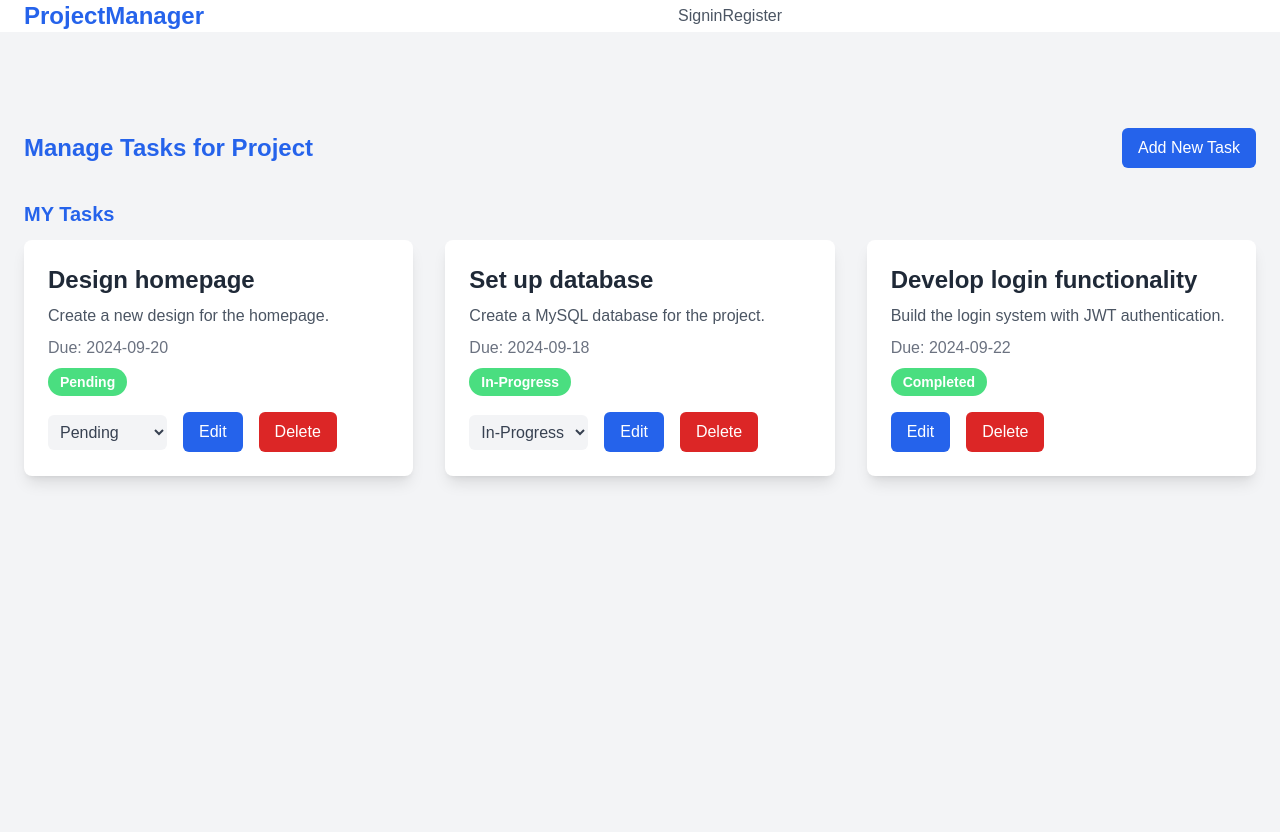
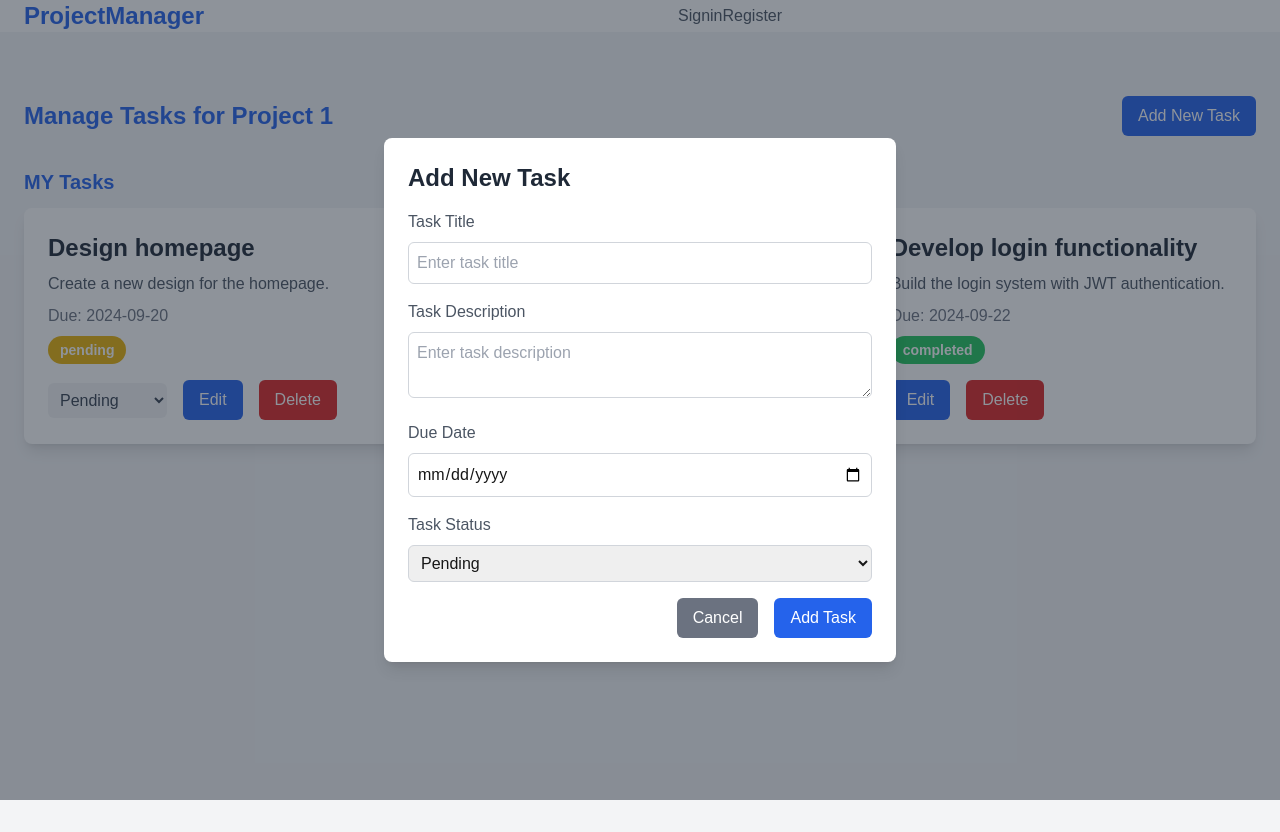
Before and after one commit to NnamaniJohn/project_manager, a Next.js app in the folder client/: page /projects/1/tasks in a window 1280 px wide. Both pictures are taken after a click on the button "Add New Task". After the commit the page ends 800 px from the top, so only its background shows below. Built offline with nearby package versions, Linux system fonts and the light colour scheme.

Commit message:
feat: create, edit and delete task

```diff
--- a/client/src/app/projects/[id]/tasks/page.tsx
+++ b/client/src/app/projects/[id]/tasks/page.tsx
@@ -1,39 +1,99 @@
 'use client';
 
 import React, { useState } from 'react';
+import TaskList from '@/components/task-list';
+import TaskModal from '@/components/task-modal';
+import { Task, TaskStatus } from '@/types';
 
-const tasks = [
+const initialTasks: Task[] = [
   {
     id: 1,
     title: 'Design homepage',
     description: 'Create a new design for the homepage.',
-    status: 'Pending',
+    status: TaskStatus.Pending,
     dueDate: '2024-09-20',
+    projectId: 1,
   },
   {
     id: 2,
     title: 'Set up database',
     description: 'Create a MySQL database for the project.',
-    status: 'In-Progress',
+    status: TaskStatus.InProgress,
     dueDate: '2024-09-18',
+    projectId: 1,
   },
   {
     id: 3,
     title: 'Develop login functionality',
     description: 'Build the login system with JWT authentication.',
-    status: 'Completed',
+    status: TaskStatus.Completed,
     dueDate: '2024-09-22',
+    projectId: 1,
   },
 ];
 
-const TaskManagement = () => {
+const TaskManagement = ({
+    params: {id},
+  }: {
+    params: {
+      id: number;
+  };
+}) => {
+  const [tasks, setTasks] = useState(initialTasks);
+  const [isModalOpen, setIsModalOpen] = useState(false);
+  const [isEditMode, setIsEditMode] = useState(false);
+  const [taskToEdit, setTaskToEdit] = useState<Task | null>(null);
+  const openEditModal = (task: React.SetStateAction<Task | null>) => {
+    setTaskToEdit(task);
+    setIsEditMode(true);
+    setIsModalOpen(true);
+  };
+
+  const addNewTask = () => {
+    setIsEditMode(false);
+    setTaskToEdit(null);
+    setIsModalOpen(true);
+  };
+
+  const saveTask = (taskData: Task) => {
+    if (isEditMode && taskToEdit) {
+      const updatedTasks = tasks.map((task) =>
+        task.id === taskToEdit.id
+          ? { ...task, ...taskData }
+          : task
+      );
+      setTasks(updatedTasks);
+    } else {
+      const newTask = {
+        ...taskData,
+        id: tasks.length + 1,
+        projectId: id,
+      };
+      setTasks([...tasks, newTask]);
+    }
+    setIsModalOpen(false);
+  };
+
+  const deleteTask = (taskId: number) => {
+    setTasks(tasks.filter((task) => task.id !== taskId));
+  };
+
+  const updateStatus = (taskId: number, newStatus: TaskStatus) => {
+    setTasks(
+      tasks.map((task) =>
+        task.id === taskId ? { ...task, status: newStatus } : task
+      )
+    );
+  };
+
   return (
     <div className="min-h-screen bg-gray-100">
 
       <main className="container mx-auto px-6">
         <div className="flex justify-between items-center py-8 pt-24">
-          <h1 className="text-2xl font-bold text-blue-600">Manage Tasks for Project </h1>
+          <h1 className="text-2xl font-bold text-blue-600">Manage Tasks for Project {id}</h1>
           <button
+            onClick={addNewTask}
             className="bg-blue-600 text-white px-4 py-2 rounded-md hover:bg-blue-700 transition"
           >
             Add New Task
@@ -41,41 +101,20 @@ const TaskManagement = () => {
         </div>
         <h4 className="text-xl font-bold text-blue-600 mb-3">MY Tasks</h4>
 
+        <TaskList
+          tasks={tasks}
+          openEditModal={openEditModal}
+          deleteTask={deleteTask}
+          updateStatus={updateStatus}
+        />
+        <TaskModal
+          isOpen={isModalOpen}
+          closeModal={() => setIsModalOpen(false)}
+          isEditMode={isEditMode}
+          taskToEdit={taskToEdit}
+          saveTask={saveTask}
+        />
 
-        <div className="grid grid-cols-1 md:grid-cols-2 lg:grid-cols-3 gap-8 mb-12">
-          {tasks.map((task) => (
-            <div key={task.id} className="bg-white shadow-lg rounded-lg p-6 hover:shadow-xl transition-shadow">
-            <h2 className="text-2xl font-semibold text-gray-800 mb-2">{task.title}</h2>
-              <p className="text-gray-600 mb-2">{task.description}</p>
-              <p className="text-gray-500 mb-2">Due: {task.dueDate}</p>
-              <div
-                className={`inline-block px-3 py-1 text-sm font-semibold text-white rounded-full bg-green-400`}>
-                {task.status}
-              </div>
-              <div className="flex items-center space-x-4 mt-4">
-                {task.status !== 'Completed' && (
-                  <select
-                    value={task.status}
-                    className="bg-gray-100 text-gray-700 p-2 rounded-md focus:ring-2 focus:ring-blue-600">
-                    <option value="Pending">Pending</option>
-                    <option value="In-Progress">In-Progress</option>
-                    <option value="Completed">Completed</option>
-                  </select>
-                )}
-                <button
-                  className="bg-blue-600 text-white px-4 py-2 rounded-md hover:bg-blue-700 transition"
-                >
-                  Edit
-                </button>
-                <button
-                  className="bg-red-600 text-white px-4 py-2 rounded-md hover:bg-red-700 transition"
-                >
-                  Delete
-                </button>
-              </div>
-            </div>
-          ))}
-        </div>
       </main>
     </div>
   );
--- /dev/null
+++ b/client/src/components/task-item.tsx
@@ -0,0 +1,62 @@
+import React from 'react';
+import { Task, TaskStatus } from '@/types';
+
+interface Props {
+  task: Task,
+  openEditModal: (task: Task) => void;
+  deleteTask: (taskId: number) => void;
+  updateStatus: (taskId: number, status: TaskStatus) => void;
+}
+
+const TaskItem = ({ task, openEditModal, deleteTask, updateStatus }: Props) => {
+  const getStatusBadgeColor = (status: TaskStatus) => {
+    switch (status) {
+      case TaskStatus.Pending:
+        return 'bg-yellow-500';
+      case TaskStatus.InProgress:
+        return 'bg-blue-500';
+      case TaskStatus.Completed:
+        return 'bg-green-500';
+      default:
+        return 'bg-gray-500';
+    }
+  };
+
+  return (
+    <div className="bg-white shadow-lg rounded-lg p-6 hover:shadow-xl transition-shadow">
+      <h2 className="text-2xl font-semibold text-gray-800 mb-2">{task.title}</h2>
+      <p className="text-gray-600 mb-2">{task.description}</p>
+      <p className="text-gray-500 mb-2">Due: {task.dueDate}</p>
+      <div className={`inline-block px-3 py-1 text-sm font-semibold text-white rounded-full ${getStatusBadgeColor(task.status)}`}>
+        {task.status}
+      </div>
+      <div className="flex items-center space-x-4 mt-4">
+        {task.status !== TaskStatus.Completed && (
+          <select
+            value={task.status}
+            onChange={(e) => updateStatus(task.id, e.target.value as TaskStatus)}
+            className="bg-gray-100 text-gray-700 p-2 rounded-md focus:ring-2 focus:ring-blue-600"
+          >
+            <option value={TaskStatus.Pending}>Pending</option>
+            <option value={TaskStatus.InProgress}>In-Progress</option>
+            <option value={TaskStatus.Completed}>Completed</option>
+          </select>
+        )}
+        <button
+          onClick={() => openEditModal(task)}
+          className="bg-blue-600 text-white px-4 py-2 rounded-md hover:bg-blue-700 transition"
+        >
+          Edit
+        </button>
+        <button
+          onClick={() => deleteTask(task.id)}
+          className="bg-red-600 text-white px-4 py-2 rounded-md hover:bg-red-700 transition"
+        >
+          Delete
+        </button>
+      </div>
+    </div>
+  );
+};
+
+export default TaskItem;
--- /dev/null
+++ b/client/src/components/task-list.tsx
@@ -0,0 +1,28 @@
+import React from 'react';
+import TaskItem from '@/components/task-item';
+import { Task, TaskStatus } from '@/types';
+
+interface Props {
+  tasks: Task[];
+  openEditModal: (task: Task) => void;
+  deleteTask: (taskId: number) => void;
+  updateStatus: (taskId: number, status: TaskStatus) => void;
+}
+
+const TaskList = ({ tasks, openEditModal, deleteTask, updateStatus } : Props) => {
+  return (
+    <div className="grid grid-cols-1 md:grid-cols-2 lg:grid-cols-3 gap-8 mb-12">
+      {tasks.map((task) => (
+        <TaskItem
+          key={task.id}
+          task={task}
+          openEditModal={openEditModal}
+          deleteTask={deleteTask}
+          updateStatus={updateStatus}
+        />
+      ))}
+    </div>
+  );
+};
+
+export default TaskList;
--- /dev/null
+++ b/client/src/components/task-modal.tsx
@@ -0,0 +1,111 @@
+import React, { useEffect, useState } from 'react';
+import { Task, TaskStatus } from '@/types';
+
+interface Props {
+  isOpen: boolean;
+  closeModal: () => void;
+  isEditMode: boolean;
+  taskToEdit: Task | null;
+  saveTask: (task: Task) => void;
+}
+
+const TaskModal = ({ isOpen, closeModal, isEditMode, taskToEdit, saveTask }: Props) => {
+  const [taskData, setTaskData] = useState({
+    title: '',
+    description: '',
+    dueDate: '',
+    status: TaskStatus.Pending
+  });
+
+  useEffect(() => {
+    if (isEditMode && taskToEdit) {
+      setTaskData({
+        title: taskToEdit.title,
+        description: taskToEdit.description,
+        dueDate: taskToEdit.dueDate,
+        status: taskToEdit.status,
+      });
+    } else {
+      setTaskData({ title: '', description: '', dueDate: '', status: TaskStatus.Pending });
+    }
+  }, [isEditMode, taskToEdit]);
+
+  const handleInputChange = (e) => {
+    const { name, value } = e.target;
+    setTaskData({ ...taskData, [name]: value });
+  };
+
+  const handleSubmit = () => {
+    saveTask(taskData);
+  };
+
+  if (!isOpen) return null;
+
+  return (
+    <div className="fixed inset-0 bg-gray-800 bg-opacity-50 flex items-center justify-center z-50">
+      <div className="bg-white rounded-lg shadow-lg p-6 w-full max-w-lg">
+        <h2 className="text-2xl font-semibold text-gray-800 mb-4">{isEditMode ? 'Edit Task' : 'Add New Task'}</h2>
+        <div className="mb-4">
+          <label className="block text-gray-600 mb-2">Task Title</label>
+          <input
+            type="text"
+            name="title"
+            value={taskData.title}
+            onChange={handleInputChange}
+            className="w-full p-2 border border-gray-300 rounded-md focus:outline-none focus:ring-2 focus:ring-blue-600"
+            placeholder="Enter task title"
+          />
+        </div>
+        <div className="mb-4">
+          <label className="block text-gray-600 mb-2">Task Description</label>
+          <textarea
+            name="description"
+            value={taskData.description}
+            onChange={handleInputChange}
+            className="w-full p-2 border border-gray-300 rounded-md focus:outline-none focus:ring-2 focus:ring-blue-600"
+            placeholder="Enter task description"
+          ></textarea>
+        </div>
+        <div className="mb-4">
+          <label className="block text-gray-600 mb-2">Due Date</label>
+          <input
+            type="date"
+            name="dueDate"
+            value={taskData.dueDate}
+            onChange={handleInputChange}
+            className="w-full p-2 border border-gray-300 rounded-md focus:outline-none focus:ring-2 focus:ring-blue-600"
+          />
+        </div>
+        <div className="mb-4">
+          <label className="block text-gray-600 mb-2">Task Status</label>
+          <select
+            name="status"
+            value={taskData.status}
+            onChange={handleInputChange}
+            className="w-full p-2 border border-gray-300 rounded-md focus:outline-none focus:ring-2 focus:ring-blue-600"
+          >
+            <option value={TaskStatus.Pending}>Pending</option>
+            <option value={TaskStatus.InProgress}>In-Progress</option>
+            <option value={TaskStatus.Completed}>Completed</option>
+          </select>
+        </div>
+        <div className="flex justify-end space-x-4">
+          <button
+            onClick={closeModal}
+            className="bg-gray-500 text-white px-4 py-2 rounded-md hover:bg-gray-600 transition"
+          >
+            Cancel
+          </button>
+          <button
+            onClick={handleSubmit}
+            className="bg-blue-600 text-white px-4 py-2 rounded-md hover:bg-blue-700 transition"
+          >
+            {isEditMode ? 'Update Task' : 'Add Task'}
+          </button>
+        </div>
+      </div>
+    </div>
+  );
+};
+
+export default TaskModal;
--- /dev/null
+++ b/client/src/types.ts
@@ -0,0 +1,21 @@
+export interface Task {
+  id: number;
+  title: string;
+  description?: string;
+  dueDate?: string;
+  status: TaskStatus;
+  projectId: number;
+}
+
+export interface Project {
+  id: number;
+  title: string;
+  description?: string;
+  tasks: Task[];
+}
+
+export enum TaskStatus {
+  Pending = 'pending',
+  InProgress = 'in-progress',
+  Completed = 'completed',
+}
```
